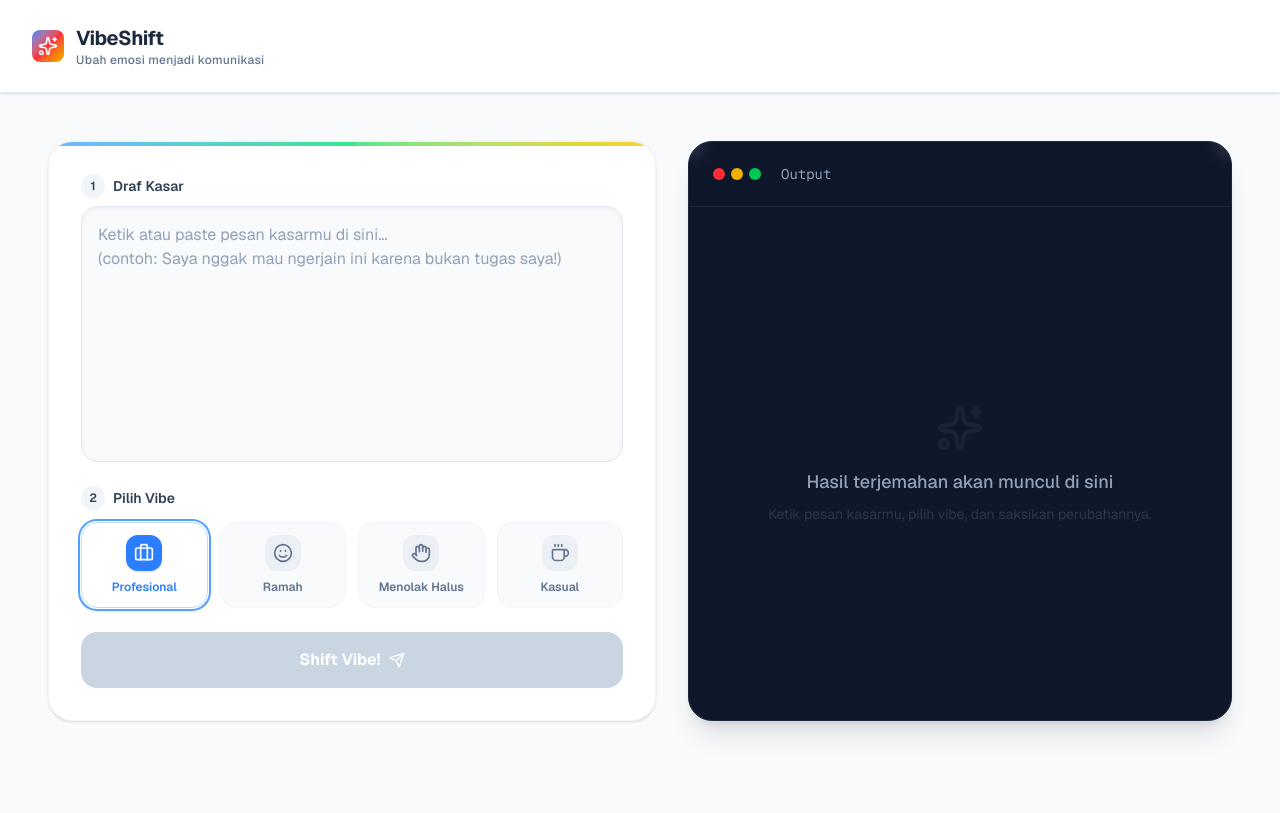
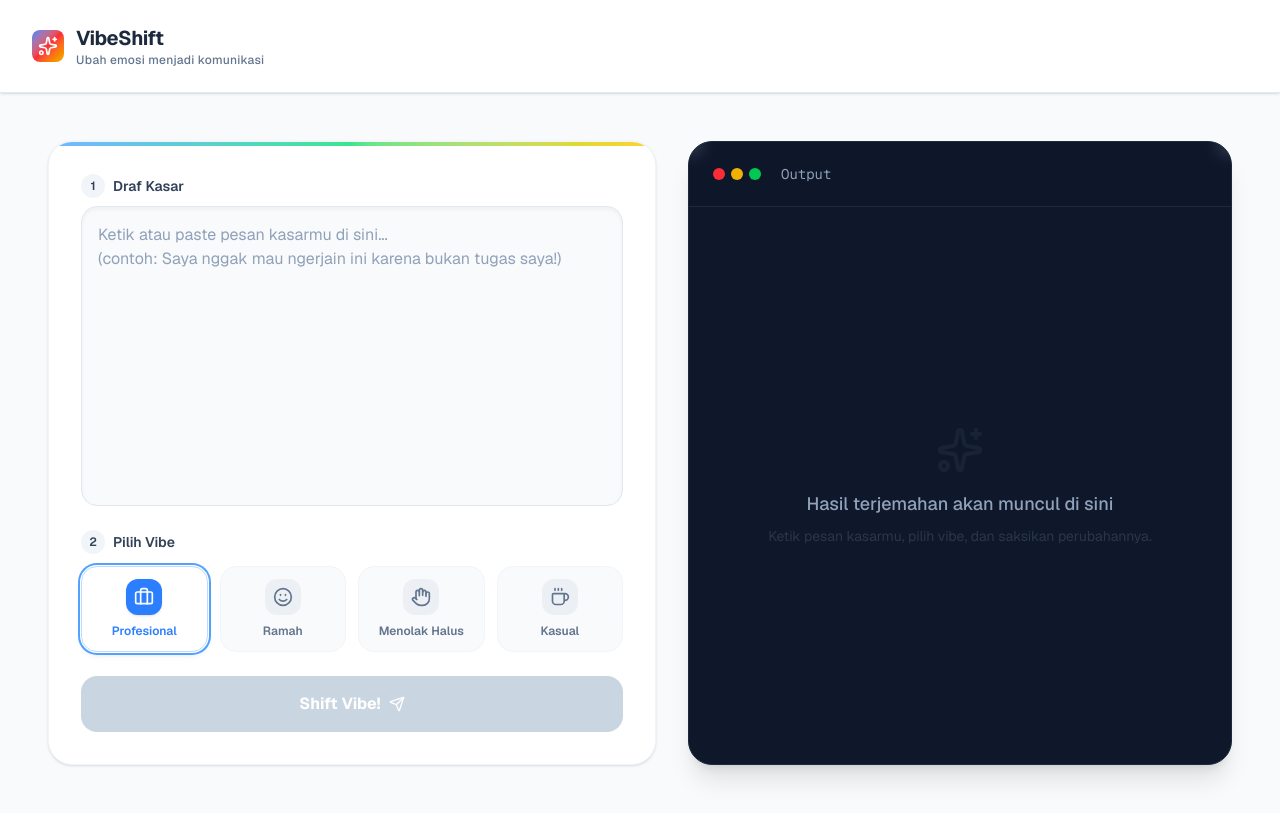
Before and after one commit to narasa94/VibeSift, a Next.js app: page / in a window 1280 px wide. Built offline with nearby package versions, Linux system fonts and the light colour scheme.

Commit message:
feat: implement VibeShift home page with AI text transformation interface

```diff
--- a/app/page.tsx
+++ b/app/page.tsx
@@ -94,7 +94,7 @@ export default function Home() {
                 value={text}
                 onChange={(e) => setText(e.target.value)}
                 placeholder="Ketik atau paste pesan kasarmu di sini...&#10;(contoh: Saya nggak mau ngerjain ini karena bukan tugas saya!)"
-                className="w-full h-48 md:h-64 p-4 rounded-2xl bg-slate-50 border border-slate-200 text-slate-700 placeholder-slate-400 focus:outline-none focus:ring-2 focus:ring-blue-500 focus:border-transparent transition-all resize-none shadow-inner"
+                className="w-full min-h-[250px] md:min-h-[300px] p-4 rounded-2xl bg-slate-50 border border-slate-200 text-slate-700 placeholder-slate-400 focus:outline-none focus:ring-2 focus:ring-blue-500 focus:border-transparent transition-all resize-none shadow-inner overflow-y-auto"
               />
             </div>
 
@@ -169,7 +169,7 @@ export default function Home() {
           </div>
 
           {/* Output Section */}
-          <div className="flex-1 flex flex-col bg-slate-900 rounded-3xl shadow-xl overflow-hidden relative border border-slate-800">
+          <div className="flex-1 flex flex-col min-h-[350px] md:min-h-0 bg-slate-900 rounded-3xl shadow-xl overflow-hidden relative border border-slate-800">
             <div className="px-6 py-4 border-b border-slate-800 flex items-center justify-between bg-slate-900/50 backdrop-blur-sm z-10">
               <div className="flex items-center gap-3">
                 <div className="flex gap-1.5">
@@ -219,7 +219,7 @@ export default function Home() {
                     <textarea
                       readOnly
                       value={result}
-                      className="w-full h-full bg-transparent text-slate-100 text-lg md:text-xl font-medium leading-relaxed resize-none focus:outline-none custom-scrollbar"
+                      className="w-full h-full bg-transparent text-slate-100 text-base font-normal leading-relaxed resize-none focus:outline-none custom-scrollbar overflow-y-auto"
                     />
                   </motion.div>
                 ) : (
```
